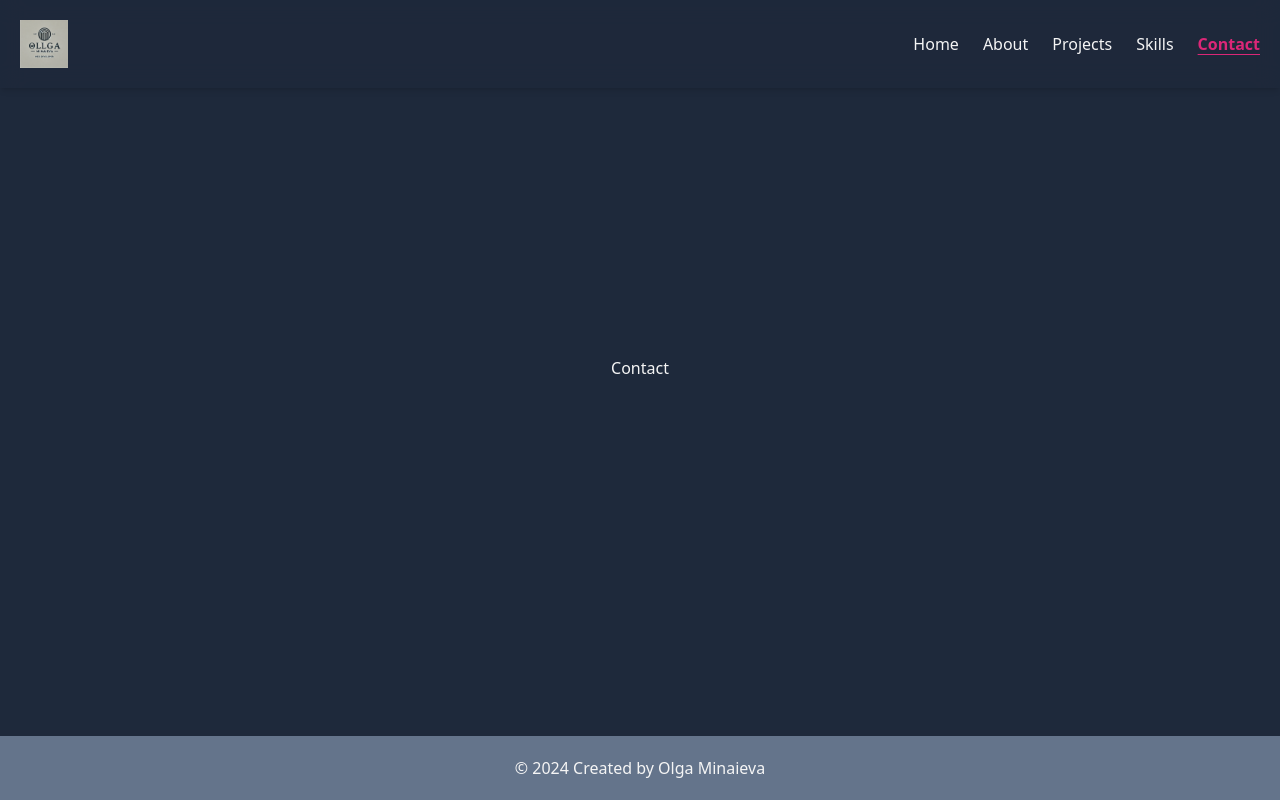
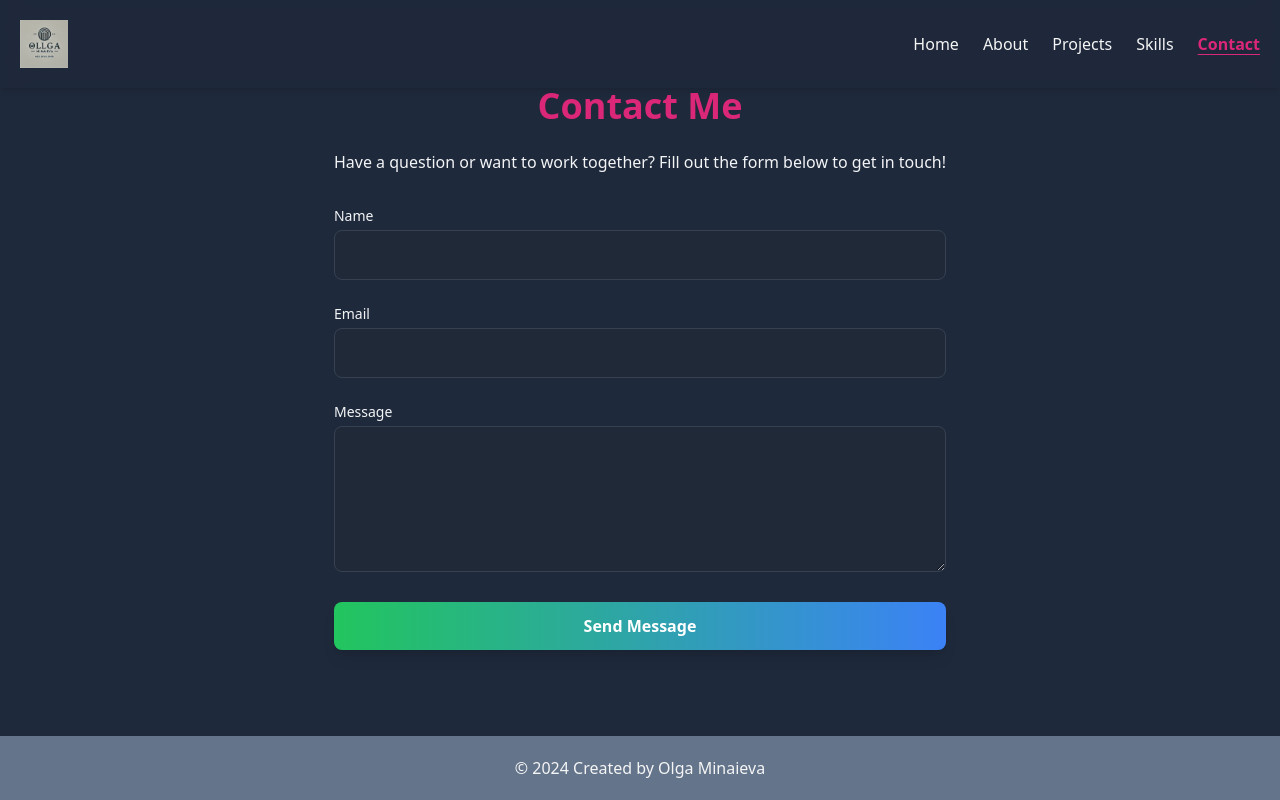
Before and after one commit to OlgaMinaievaWebDev/personal-website-new, a React (Vite) app: page /contact in a window 1280 px wide. Built offline with nearby package versions, Linux system fonts and the light colour scheme.

Commit message:
contact form added

```diff
--- a/package.json
+++ b/package.json
@@ -10,6 +10,7 @@
     "preview": "vite preview"
   },
   "dependencies": {
+    "emailjs-com": "^3.2.0",
     "react": "^18.3.1",
     "react-dom": "^18.3.1",
     "react-icons": "^5.3.0",
--- a/src/pages/Contact.jsx
+++ b/src/pages/Contact.jsx
@@ -1,5 +1,105 @@
+import { useState } from "react";
+import emailjs from "emailjs-com";
+
 function Contact() {
-  return <div>Contact</div>;
+  const SERVICE_ID = "service_b8ppitk"; // Replace with your actual service ID
+  const TEMPLATE_ID = "template_nlev23y"; // Replace with your actual template ID
+  const PUBLIC_KEY = "pCP2UHaXJ8C27TCnE";
+
+  const [formData, setFormData] = useState({
+    name: "",
+    email: "",
+    message: "",
+  });
+
+  const [successMessage, setSuccessMessage] = useState(""); // Corrected typo
+
+  const handleSubmit = (e) => {
+    e.preventDefault();
+
+    emailjs
+      .sendForm(SERVICE_ID, TEMPLATE_ID, e.target, PUBLIC_KEY)
+      .then(() => {
+        setSuccessMessage("Thank you! Your message has been sent.");
+        setFormData({ name: "", email: "", message: "" });
+      })
+      .catch((error) => {
+        console.error("Error sending message", error);
+      });
+  };
+
+  const handleChange = (e) => {
+    setFormData({ ...formData, [e.target.name]: e.target.value });
+  };
+
+  return (
+    <section className="py-16 bg-gradient-to-b from-background-light to-background-dark text-gray-100">
+      <div className="max-w-3xl mx-auto px-6">
+        <h2 className="text-4xl font-bold mb-6 text-highlight text-center">
+          Contact Me
+        </h2>
+        <p className="text-center mb-8">
+          Have a question or want to work together? Fill out the form below to
+          get in touch!
+        </p>
+
+        {successMessage && (
+          <p className="text-center mb-6 text-green-500">{successMessage}</p>
+        )}
+
+        <form onSubmit={handleSubmit} className="space-y-6">
+          <div>
+            <label htmlFor="name" className="block text-sm font-medium mb-1">
+              Name
+            </label>
+            <input
+              type="text"
+              name="name"
+              value={formData.name}
+              onChange={handleChange}
+              required
+              className="w-full p-3 rounded-lg bg-gray-800 text-white border border-gray-700"
+            />
+          </div>
+
+          <div>
+            <label htmlFor="email" className="block text-sm font-medium mb-1">
+              Email
+            </label>
+            <input
+              type="email"
+              name="email"
+              value={formData.email}
+              onChange={handleChange}
+              required
+              className="w-full p-3 rounded-lg bg-gray-800 text-white border border-gray-700"
+            />
+          </div>
+
+          <div>
+            <label htmlFor="message" className="block text-sm font-medium mb-1">
+              Message
+            </label>
+            <textarea
+              name="message"
+              value={formData.message}
+              onChange={handleChange}
+              required
+              rows="5"
+              className="w-full p-3 rounded-lg bg-gray-800 text-white border border-gray-700"
+            />
+          </div>
+
+          <button
+            type="submit"
+            className="w-full py-3 bg-gradient-to-r from-green-500 to-blue-500 text-white font-semibold rounded-lg shadow-lg transition-transform transform hover:scale-105 hover:shadow-lg"
+          >
+            Send Message
+          </button>
+        </form>
+      </div>
+    </section>
+  );
 }
 
 export default Contact;
--- a/src/pages/Skills.jsx
+++ b/src/pages/Skills.jsx
@@ -2,9 +2,9 @@ import {
   FaHtml5,
   FaCss3Alt,
   FaJs,
+  FaReact,
   FaGithub,
   FaNodeJs,
-  FaReact,
 } from "react-icons/fa";
 import { SiTailwindcss } from "react-icons/si";
 
@@ -13,20 +13,31 @@ function Skills() {
     { name: "HTML", icon: <FaHtml5 />, color: "text-orange-500" },
     { name: "CSS", icon: <FaCss3Alt />, color: "text-blue-500" },
     { name: "JavaScript", icon: <FaJs />, color: "text-yellow-500" },
-    { name: "React", icon: <FaReact />, color: "text-blue-500" },
+    { name: "React", icon: <FaReact />, color: "text-blue-400" },
     { name: "Tailwind CSS", icon: <SiTailwindcss />, color: "text-teal-500" },
     { name: "GitHub", icon: <FaGithub />, color: "text-gray-500" },
     { name: "Node.js", icon: <FaNodeJs />, color: "text-green-500" },
   ];
+
   return (
-    <section>
-      <div>
-        {skills.map((skill, index) => (
-          <div key={index}>
-            <div>{skill.icon}</div>
-            <div>{skill.name}</div>
-          </div>
-        ))}
+    <section className="py-16 bg-gradient-to-b from-background-light to-background-dark text-gray-100">
+      <div className="max-w-4xl mx-auto px-6 text-center">
+        <h2 className="text-4xl font-bold mb-8 text-highlight">Skills</h2>
+        <div className="grid grid-cols-1 sm:grid-cols-2 lg:grid-cols-3 gap-8 animate-fade-in">
+          {skills.map((skill, index) => (
+            <div
+              key={index}
+              className={`p-6 bg-gray-800 rounded-lg shadow-lg transition-transform transform hover:scale-105 ${skill.color}`}
+            >
+              <div className="text-4xl sm:text-5xl lg:text-6xl mb-4">
+                {skill.icon}
+              </div>
+              <h3 className="text-xl sm:text-2xl lg:text-3xl font-semibold">
+                {skill.name}
+              </h3>
+            </div>
+          ))}
+        </div>
       </div>
     </section>
   );
```
Also changed, not shown: 1 other file (tests, documents, lock files or other folders).
